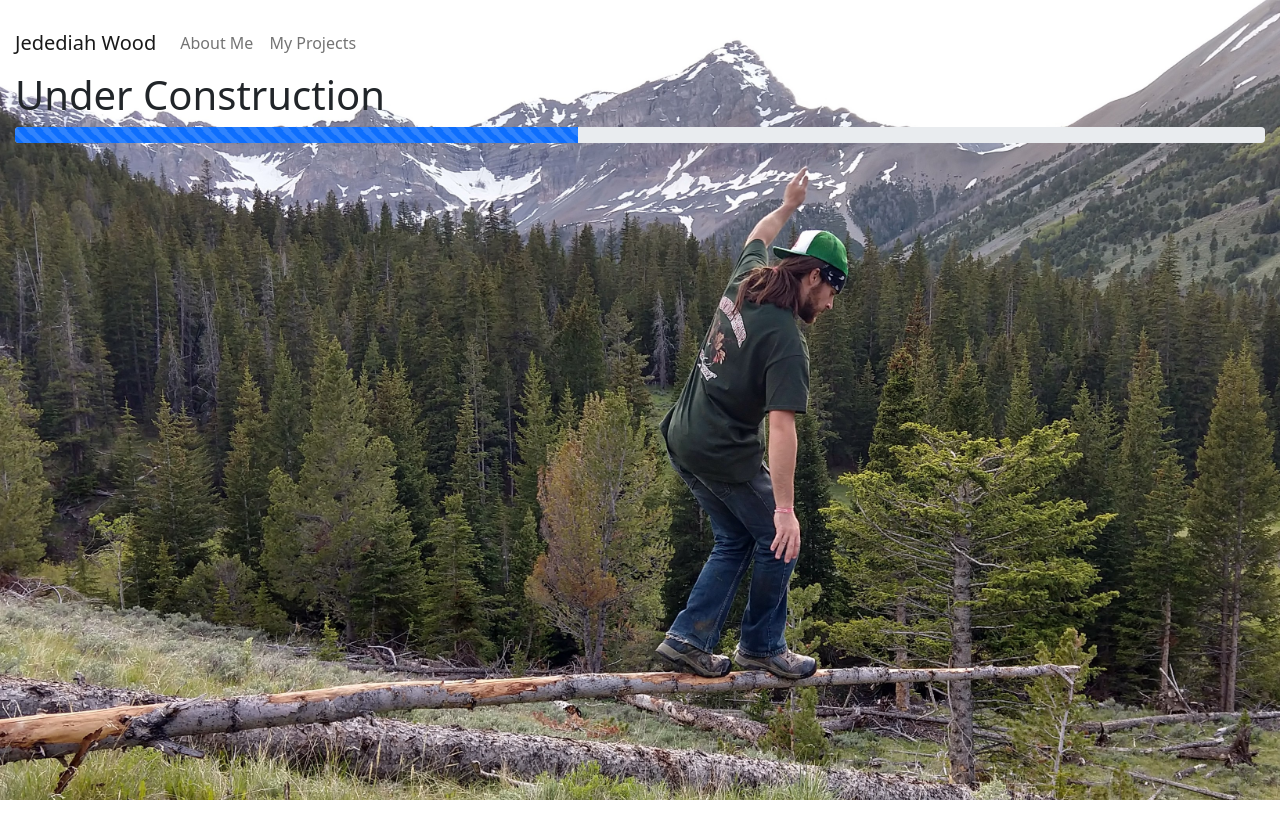
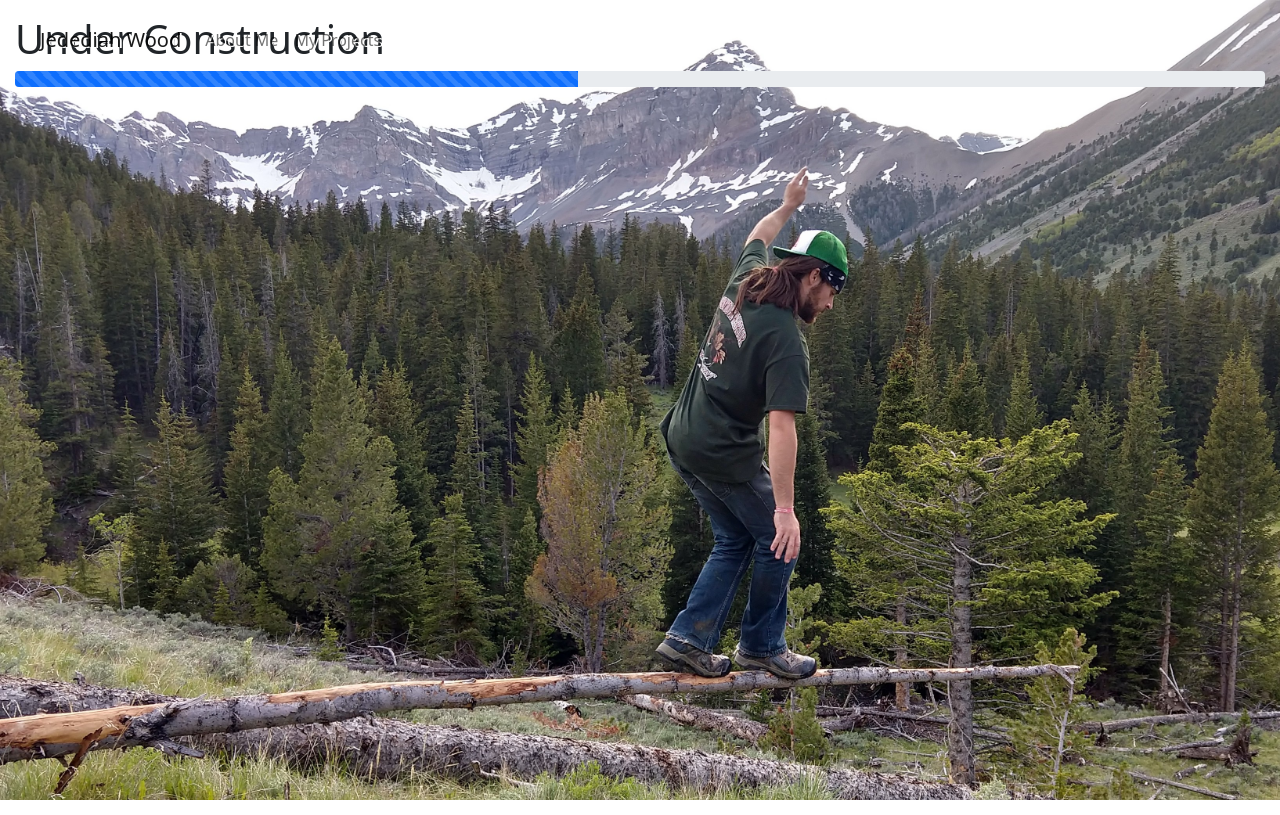
Before and after one commit to jedCode28/Portafolio-, a React (Create React App) app: page / in a window 1280 px wide. Built offline with nearby package versions, Linux system fonts and the light colour scheme.

Commit message:
more navbar fun

```diff
--- a/src/App.css
+++ b/src/App.css
@@ -12,6 +12,10 @@
   .App-logo {
     animation: App-logo-spin infinite 20s linear;
   }
+}
+
+.navclass {
+  color: black;
 }
 
 .App-header {
--- a/src/components/NavBar.js
+++ b/src/components/NavBar.js
@@ -1,18 +1,20 @@
 import {Navbar, Nav} from "react-bootstrap";
+import '../App.css';
 
 
 const NavBar = () => {
   return(
-    <div style={{width: '500px', textShadow: '1.5px 1.5px 0px  white', textDecoration: 'underline white'}}>
-      <Navbar bg="transparent">
+    <div style={{width: '500px', textShadow: '2px 1px white', textDecoration: 'underline white'}}>
+      <Navbar bg="transparent" fixed="top" style={{paddingLeft: '40px', paddingTop: '20px', borderColor: 'black !important'}}>
+      {/* can change from fixed to ^^^sticky on bootstrap website for navbar  */}
         <Navbar.Brand href="/">Jedediah Wood</Navbar.Brand>
         <Navbar.Toggle aria-controls="basic-navbar-nav" />
-        <Navbar.Collapse id="basic-navbar-nav">
-          <Nav className="mr-auto">
-            <Nav.Link href="/">About Me</Nav.Link>
+        {/* <Navbar.Collapse id="basic-navbar-nav"> */}
+          <Nav className='navclass'>
+            <Nav.Link href="/" >About Me</Nav.Link>
             <Nav.Link href="#link">My Projects</Nav.Link>
           </Nav>
-        </Navbar.Collapse>
+        {/* </Navbar.Collapse> */}
       </Navbar>
     </div>
   )
```
